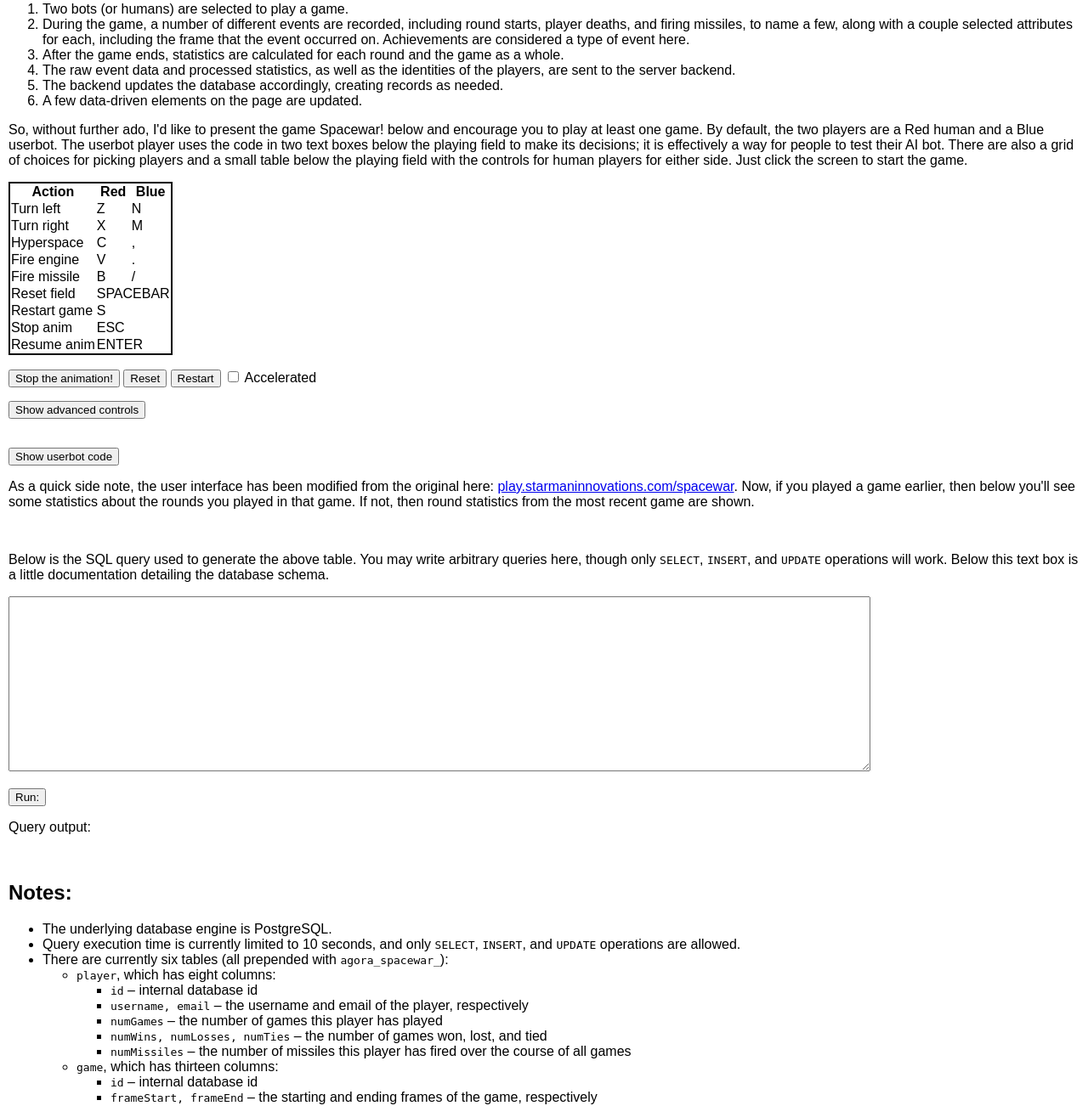
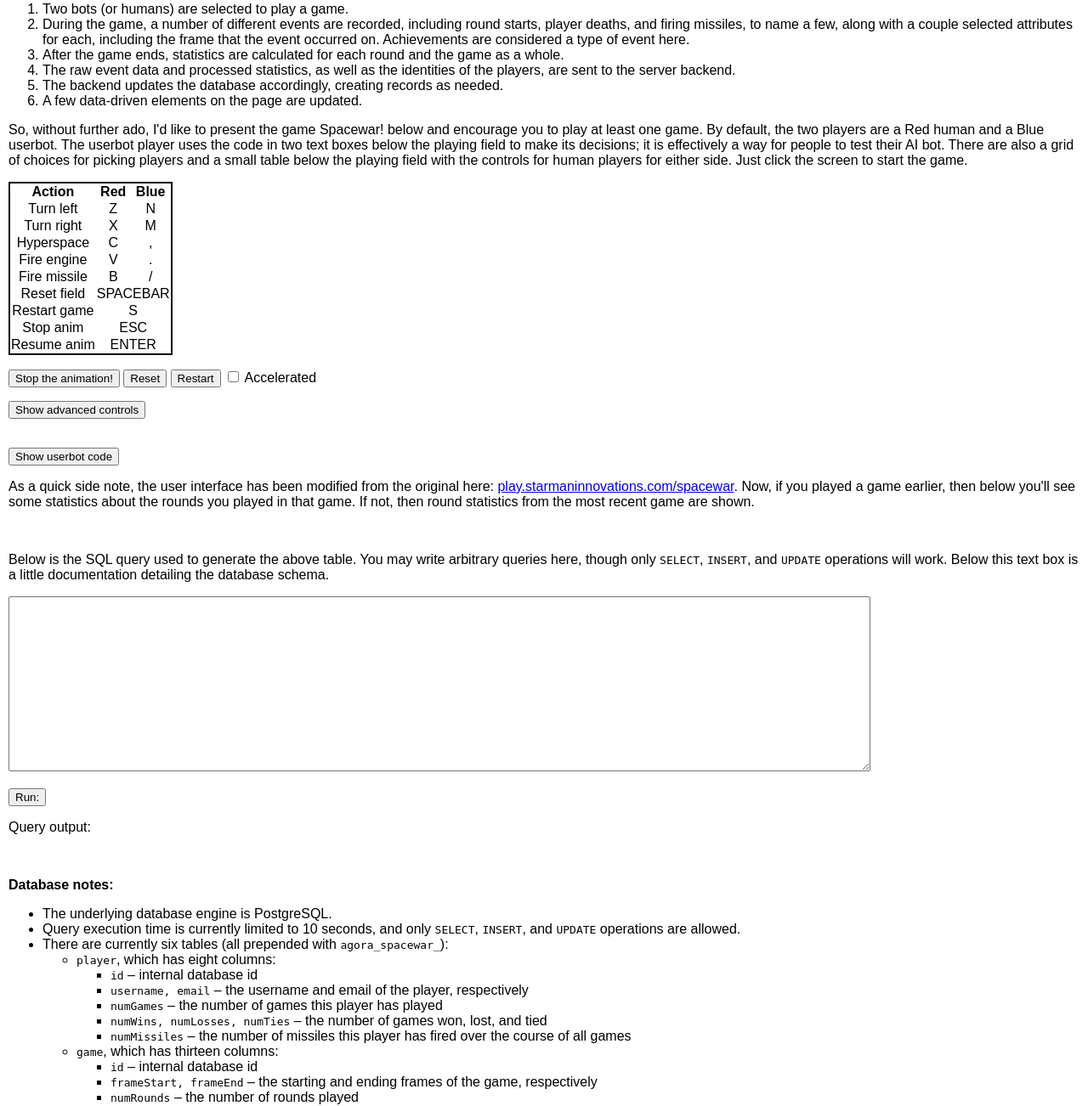
Before and after one commit to elendiastarman/agora_spacewar, a Django app: template agora_spacewar/templates/agora_spacewar/main.html in a window 1280 px wide. Shown: the part 300-1602 px from the top of the page at 85% size. Run offline with Django 3.2, Linux system fonts and the light colour scheme; the template is opened without the code that fills it, so the values that code supplies are empty; some libraries are stand-ins or nearby versions.

Commit message:
A few fix-ups.

```diff
--- a/agora_spacewar/templates/agora_spacewar/main.html
+++ b/agora_spacewar/templates/agora_spacewar/main.html
@@ -18,7 +18,7 @@
                 border-collapse: collapse;
                 border: 2px solid black;
             }
-            table td {
+            .sql-out td {
                 text-align: left;
             }
             .error { color: red; }
@@ -161,7 +161,7 @@ function userbot_getActions(gameInfo, botVars) {
 
 		<p>As a quick side note, the user interface has been modified from the original here: <a href="http://play.starmaninnovations.com/spacewar">play.starmaninnovations.com/spacewar</a>. Now, if you played a game earlier, then below you'll see some statistics about the rounds you played in that game. If not, then round statistics from the most recent game are shown.</p>
 
-        <div id="round-stats" style="overflow:auto; max-height:25em; display:inline-block;"></div>
+        <div id="round-stats" style="overflow:auto; max-height:25em; display:inline-block;" class="sql-out"></div>
 
         <p>Below is the SQL query used to generate the above table. You may write arbitrary queries here, though only <code>SELECT</code>, <code>INSERT</code>, and <code>UPDATE</code> operations will work. Below this text box is a little documentation detailing the database schema.</p>
         <textarea id="sql">{{sql}}</textarea>
@@ -180,14 +180,14 @@ function userbot_getActions(gameInfo, botVars) {
         </p>
 
         <p id="qout">Query output:</p>
-        <div id="query-output" style="overflow:auto; max-height:25em; display:inline-block;"></div>
+        <div id="query-output" style="overflow:auto; max-height:25em; display:inline-block;" class="sql-out"></div>
 
         <!-- <p>Visualization area:</p>
         <div id="vizdiv">
             <svg style="border: 1px solid black" id="viz"></svg>
         </div> -->
 
-        <h2>Notes:</h2>
+        <p><strong>Database notes:</strong></p>
         <ul>
             <li>The underlying database engine is PostgreSQL.</li>
             <li>Query execution time is currently limited to 10 seconds, and only <code>SELECT</code>, <code>INSERT</code>, and <code>UPDATE</code> operations are allowed.</li>
```
Also changed, not shown: agora_spacewar/static/agora_spacewar/main.js (+22 -21 lines).
